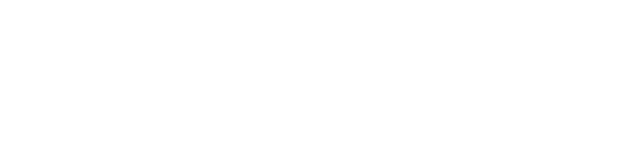
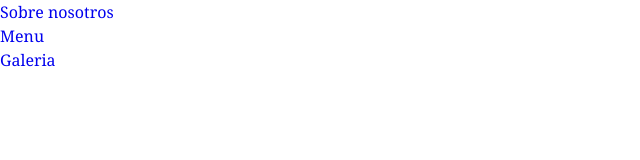
Before and after one commit to StortiGaston/StortiGastonRestaurante, a plain HTML site: page index/galeria.html in a window 1280 px wide. Shown: the whole page, without its empty margins (0-640 px from the left). Drawn offline with Linux system fonts and the light colour scheme.

Commit message:
cambios en styles

```diff
--- a/index/galeria.html
+++ b/index/galeria.html
@@ -7,6 +7,13 @@
     <title>Galeria</title>
 </head>
 <body>
+    <header>
+        <nav>
+            <ul><a href="index.html">Sobre nosotros</a></ul>
+            <ul><a href="menu.html">Menu</a></ul>
+            <ul><a href="galeria.html">Galeria</a></ul>
+        </nav>
+    </header>
 
 </body>
 </html>
--- a/index/styles.css
+++ b/index/styles.css
@@ -1,6 +1,28 @@
+*{
+    margin: 0;
+    padding: 0;
+    box-sizing: border-box;
+}
+
 .titulo{
     color: rgb(73, 100, 33);
     text-align: center;
     margin: 50px;
     padding: 20px;
+    opacity: 1;
 }
+
+body{
+    font-family: Georgia, 'Times New Roman', Times, serif;
+    font-size: 16px;
+    line-height: 1.5;
+}
+
+a{
+    text-decoration: none;
+}
+
+a:hover{
+    color: brown;
+    font-size: 20px;
+}
```
Also changed, not shown: index/index.html (+1 -1 lines), index/menu.html (line endings or trailing spaces).
